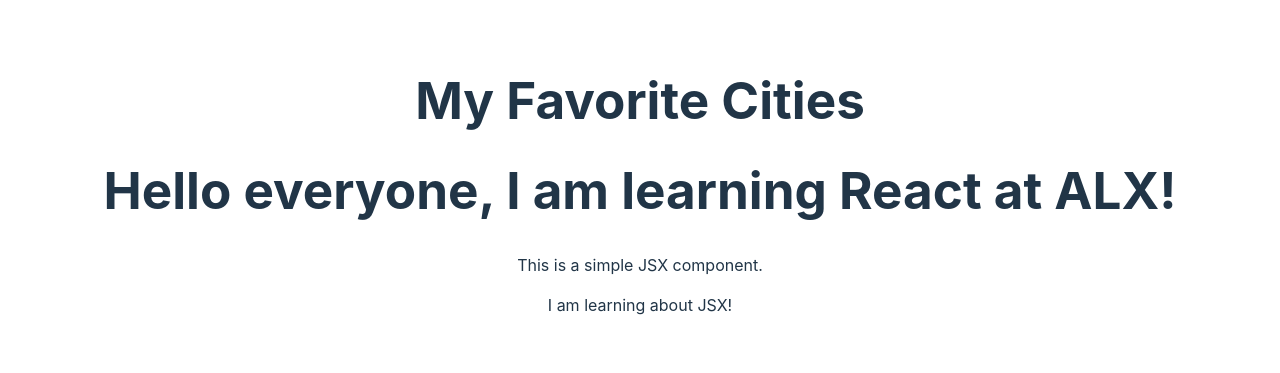
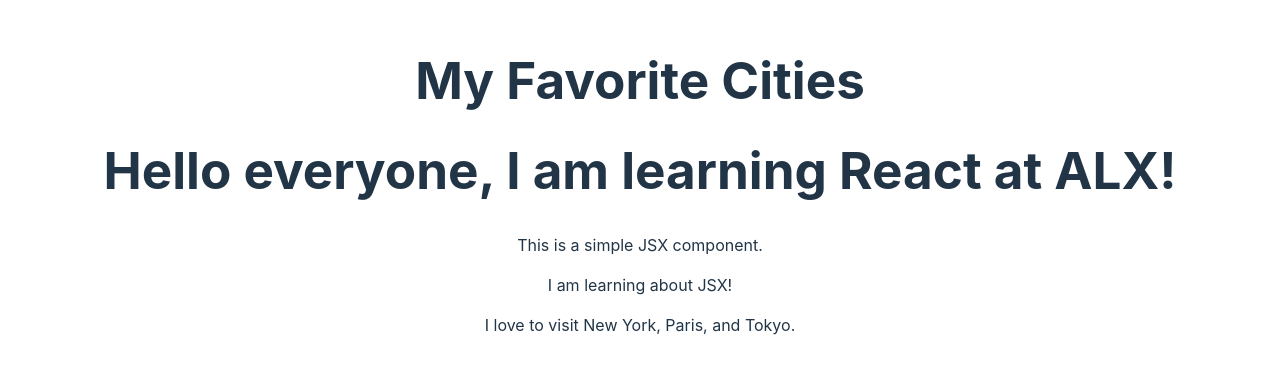
Before and after one commit to abdozayan12/alx-fe-reactjs, a React (Vite) app in the folder alx-react-app/: page / in a window 1280 px wide. Shown: the part 215-588 px from the top of the page. Built offline with nearby package versions, Linux system fonts and the light colour scheme.

Commit message:
Update App.jsx

```diff
--- a/alx-react-app/src/App.jsx
+++ b/alx-react-app/src/App.jsx
@@ -1,5 +1,6 @@
 import WelcomeMessage from './components/WelcomeMessage'
 import Header from './components/Header'
+import MainContent from './components/MainContent'
 import './App.css'
 
 function App() {
@@ -7,6 +8,7 @@ function App() {
     <>
       <Header />
       <WelcomeMessage />
+      <MainContent />
     </>
   )
 }
```
